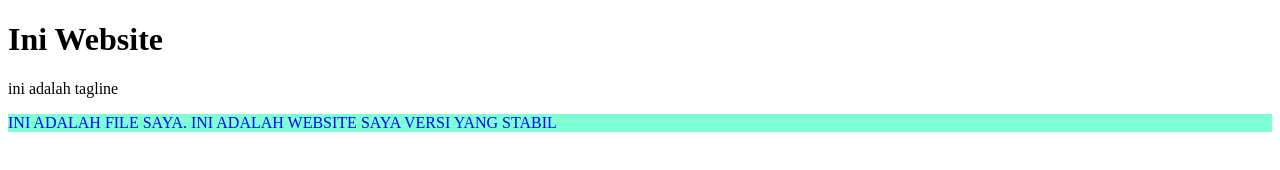
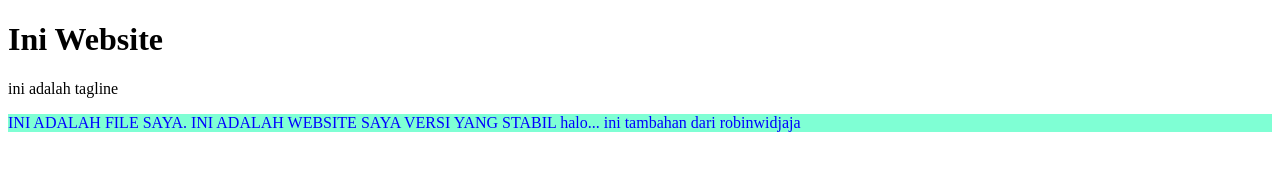
Before and after one commit to sofyansetiawan/hacktiv8-pullrequest-example, a plain HTML site: page index.html in a window 1280 px wide. Drawn offline with Linux system fonts and the light colour scheme.

Commit message:
ini adalah testing edit index.html dari fork test-hacktiv instruktur sofyan

```diff
--- a/index.html
+++ b/index.html
@@ -9,6 +9,8 @@
 
         <div style="background-color: aquamarine;color: blue;">
             INI ADALAH FILE SAYA. INI ADALAH WEBSITE SAYA VERSI YANG STABIL
+
+            halo... ini tambahan dari robinwidjaja
         </div>
     </body>
 </html>
```
